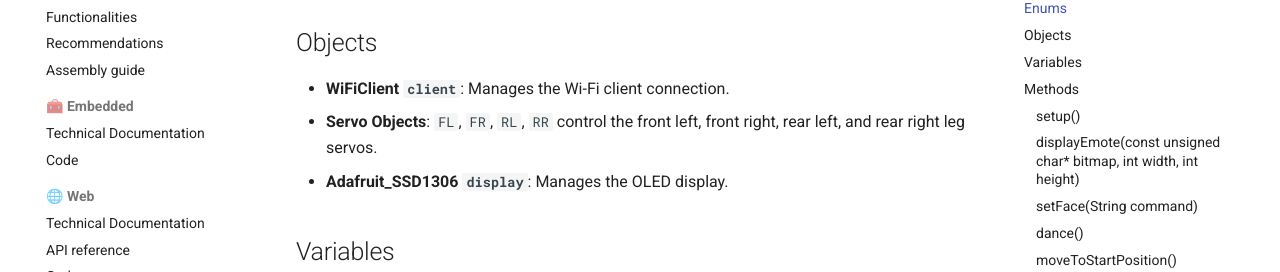
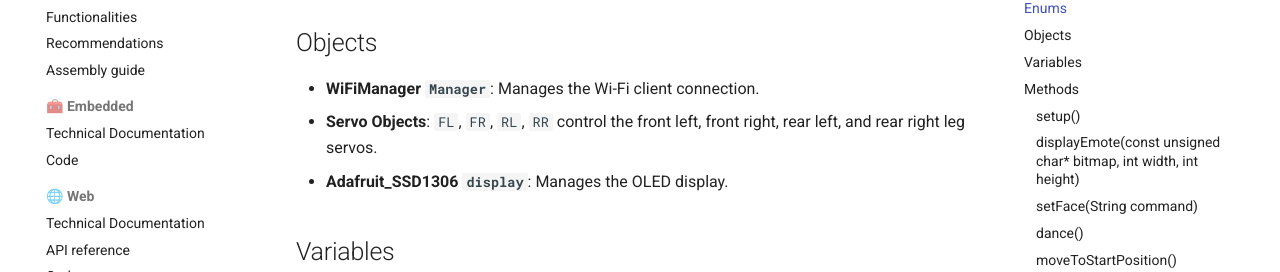
Before and after one commit to VioletHarmon2002/MyFirstRobot, an MkDocs documentation site: the page built from docs/embedded/code.md, in a window 1280 px wide and 900 px high, scrolled down 1208 px. Shown: the part 181-453 px from the top of the window. Built offline with MkDocs 1.6.1 and Material for MkDocs 9.7.7, drawn with Linux system fonts in a browser that asks for light colours.

Commit message:
code embedded fix

```diff
--- a/docs/embedded/code.md
+++ b/docs/embedded/code.md
@@ -29,7 +29,7 @@ This code controls a robot dog using an ESP32 microcontroller. The robot dog con
 - **Command**: An enumeration that lists possible commands (`FORWARD`, `BACKWARD`, `LEFT`, `RIGHT`, `SIT`, `LIE`, `WAVE`, `DANCE`, `START`, `UNKNOWN`).
 
 ## Objects
-- **WiFiClient `client`**: Manages the Wi-Fi client connection.
+- **WiFiManager `Manager`**: Manages the Wi-Fi client connection.
 - **Servo Objects**: `FL`, `FR`, `RL`, `RR` control the front left, front right, rear left, and rear right leg servos.
 - **Adafruit_SSD1306 `display`**: Manages the OLED display.
 
```
